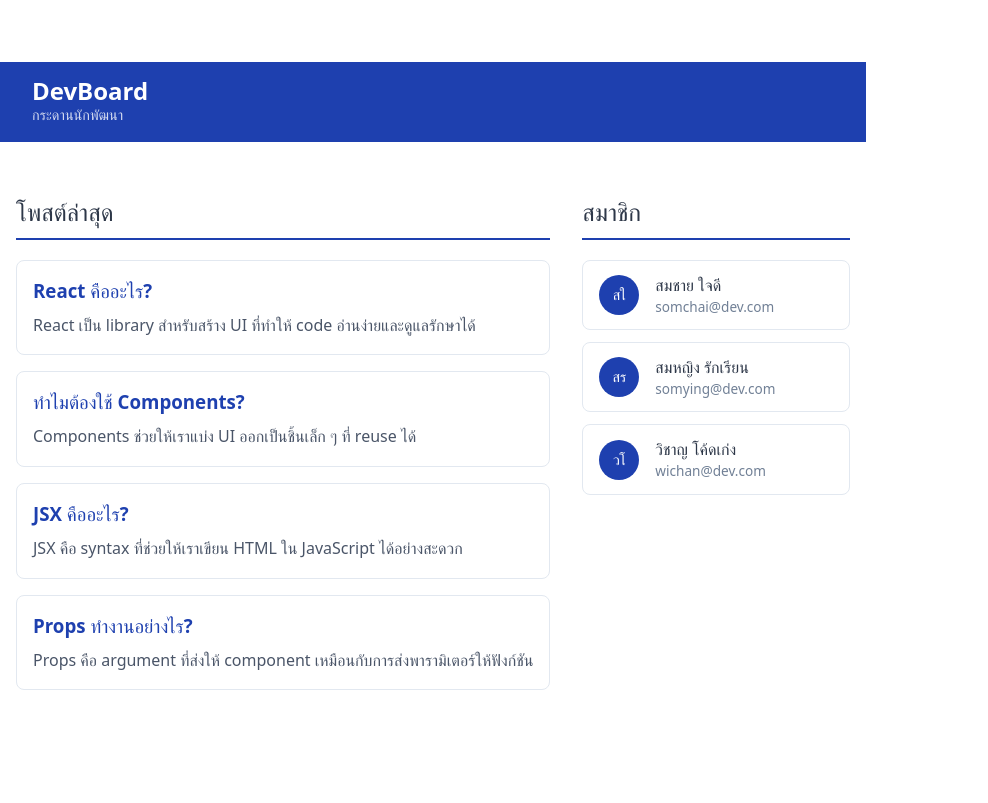
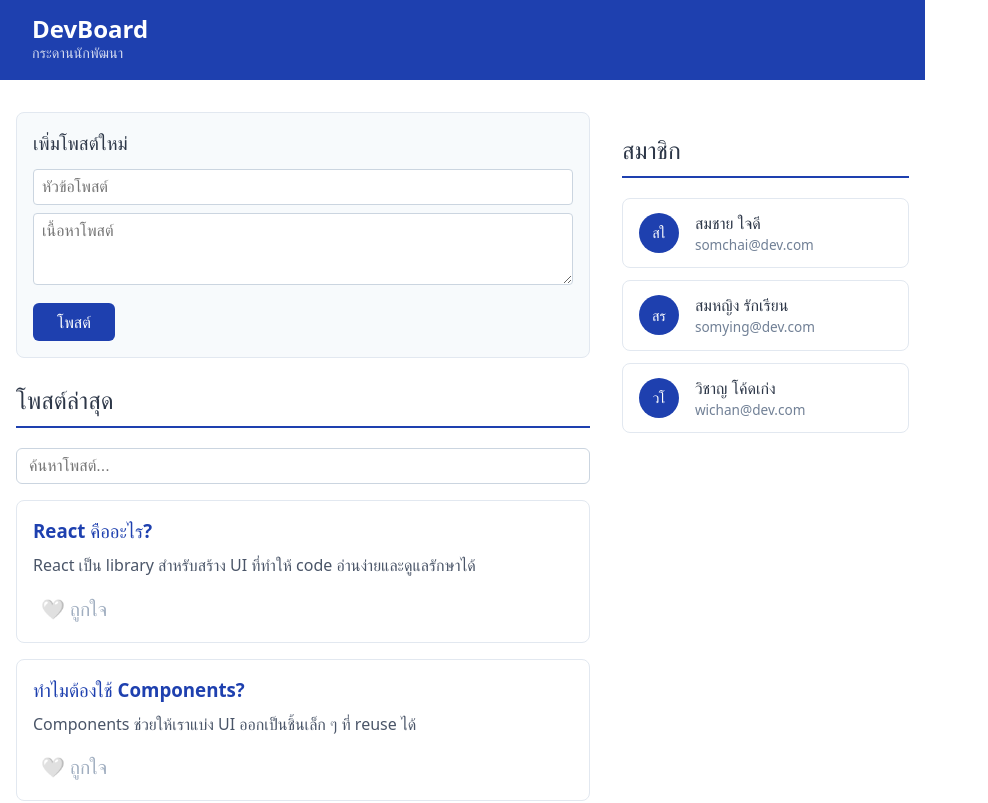
Before and after one commit to 67160040-oss/67160040-devboard, a React (Vite) app: page / in a window 1280 px wide. Shown: the top 803 px of the page, without its empty margins (0-988 px from the left). Built offline with nearby package versions, Linux system fonts and the light colour scheme.

Commit message:
feat: task2 - search, favorites, add post form

```diff
--- a/src/App.jsx
+++ b/src/App.jsx
@@ -1,7 +1,10 @@
+import { useState } from "react";
 import Navbar from "./components/Navbar";
 import PostList from "./components/PostList";
 import UserCard from "./components/UserCard";
-const POSTS = [
+import AddPostForm from "./components/AddPostForm";
+
+const INITIAL_POSTS = [
   {
     id: 1,
     title: "React คืออะไร?",
@@ -31,9 +34,33 @@ const USERS = [
 ];
 
 function App() {
+  const [posts, setPosts] = useState(INITIAL_POSTS);
+  const [favorites, setFavorites] = useState([]); // เก็บ id ที่ถูกใจ
+
+  // Toggle ถูกใจ/ยกเลิก
+  function handleToggleFavorite(postId) {
+    setFavorites(
+      (prev) =>
+        prev.includes(postId)
+          ? prev.filter((id) => id !== postId) // ลบออก
+          : [...prev, postId], // เพิ่มเข้า
+    );
+  }
+
+  // เพิ่มโพสต์ใหม่
+  function handleAddPost({ title, body }) {
+    const newPost = {
+      id: Date.now(), // ใช้ timestamp เป็น id ชั่วคราว
+      title,
+      body,
+    };
+    setPosts((prev) => [newPost, ...prev]); // เพิ่มไว้ด้านบน
+  }
+
   return (
     <div>
-      <Navbar />
+      <Navbar favoriteCount={favorites.length} />
+
       <div
         style={{
           maxWidth: "900px",
@@ -44,12 +71,17 @@ function App() {
           gap: "2rem",
         }}
       >
-        {/* คอลัมน์ซ้าย: โพสต์ */}
+        {/* คอลัมน์ซ้าย */}
         <div>
-          <PostList posts={POSTS} />
+          <AddPostForm onAddPost={handleAddPost} />
+          <PostList
+            posts={posts}
+            favorites={favorites}
+            onToggleFavorite={handleToggleFavorite}
+          />
         </div>
 
-        {/* คอลัมน์ขวา: สมาชิก */}
+        {/* คอลัมน์ขวา */}
         <div>
           <h2
             style={{
--- /dev/null
+++ b/src/components/AddPostForm.jsx
@@ -0,0 +1,82 @@
+import { useState } from "react";
+
+function AddPostForm({ onAddPost }) {
+  const [title, setTitle] = useState("");
+  const [body, setBody] = useState("");
+
+  function handleSubmit(e) {
+    e.preventDefault();
+    if (!title.trim() || !body.trim()) return; // ป้องกันส่งว่าง
+
+    onAddPost({ title, body });
+    setTitle(""); // เคลียร์ form
+    setBody("");
+  }
+
+  return (
+    <form
+      onSubmit={handleSubmit}
+      style={{
+        border: "1px solid #e2e8f0",
+        borderRadius: "8px",
+        padding: "1rem",
+        marginBottom: "1.5rem",
+        background: "#f7fafc",
+      }}
+    >
+      <h3 style={{ margin: "0 0 0.75rem", color: "#2d3748" }}>
+        เพิ่มโพสต์ใหม่
+      </h3>
+
+      <input
+        type="text"
+        placeholder="หัวข้อโพสต์"
+        value={title}
+        onChange={(e) => setTitle(e.target.value)}
+        style={{
+          width: "100%",
+          padding: "0.5rem",
+          marginBottom: "0.5rem",
+          border: "1px solid #cbd5e0",
+          borderRadius: "4px",
+          fontSize: "1rem",
+          boxSizing: "border-box",
+        }}
+      />
+
+      <textarea
+        placeholder="เนื้อหาโพสต์"
+        value={body}
+        onChange={(e) => setBody(e.target.value)}
+        rows={3}
+        style={{
+          width: "100%",
+          padding: "0.5rem",
+          marginBottom: "0.75rem",
+          border: "1px solid #cbd5e0",
+          borderRadius: "4px",
+          fontSize: "1rem",
+          resize: "vertical",
+          boxSizing: "border-box",
+        }}
+      />
+
+      <button
+        type="submit"
+        style={{
+          background: "#1e40af",
+          color: "white",
+          border: "none",
+          padding: "0.5rem 1.5rem",
+          borderRadius: "6px",
+          cursor: "pointer",
+          fontSize: "1rem",
+        }}
+      >
+        โพสต์
+      </button>
+    </form>
+  );
+}
+
+export default AddPostForm;
--- a/src/components/Navbar.jsx
+++ b/src/components/Navbar.jsx
@@ -1,12 +1,35 @@
-function Navbar() {
+function Navbar({ favoriteCount }) {
   return (
     <nav
-      style={{ background: "#1e40af", color: "white", padding: "1rem 2rem" }}
+      style={{
+        background: "#1e40af",
+        color: "white",
+        padding: "1rem 2rem",
+        display: "flex",
+        justifyContent: "space-between",
+        alignItems: "center",
+      }}
     >
-      <h1 style={{ margin: 0, fontSize: "1.5rem" }}>DevBoard</h1>
-      <p style={{ margin: 0, fontSize: "0.9rem", opacity: 0.8 }}>
-        กระดานนักพัฒนา
-      </p>
+      <div>
+        <h1 style={{ margin: 0, fontSize: "1.5rem" }}>DevBoard</h1>
+        <p style={{ margin: 0, fontSize: "0.9rem", opacity: 0.8 }}>
+          กระดานนักพัฒนา
+        </p>
+      </div>
+
+      {favoriteCount > 0 && (
+        <div
+          style={{
+            background: "#e53e3e",
+            borderRadius: "20px",
+            padding: "0.25rem 0.75rem",
+            fontSize: "0.9rem",
+            fontWeight: "bold",
+          }}
+        >
+          ❤️ {favoriteCount} ถูกใจ
+        </div>
+      )}
     </nav>
   );
 }
--- a/src/components/PostCard.jsx
+++ b/src/components/PostCard.jsx
@@ -1,4 +1,4 @@
-function PostCard({ title, body }) {
+function PostCard({ title, body, isFavorite, onToggleFavorite }) {
   return (
     <div
       style={{
@@ -10,7 +10,25 @@ function PostCard({ title, body }) {
       }}
     >
       <h3 style={{ margin: "0 0 0.5rem", color: "#1e40af" }}>{title}</h3>
-      <p style={{ margin: 0, color: "#4a5568", lineHeight: 1.6 }}>{body}</p>
+      <p style={{ margin: "0 0 0.75rem", color: "#4a5568", lineHeight: 1.6 }}>
+        {body}
+      </p>
+
+      {/* ปุ่มถูกใจ */}
+      <button
+        onClick={onToggleFavorite}
+        style={{
+          background: "none",
+          border: "none",
+          cursor: "pointer",
+          fontSize: "1.2rem",
+          padding: "0.25rem 0.5rem",
+          borderRadius: "4px",
+          color: isFavorite ? "#e53e3e" : "#a0aec0",
+        }}
+      >
+        {isFavorite ? "❤️ ถูกใจแล้ว" : "🤍 ถูกใจ"}
+      </button>
     </div>
   );
 }
--- a/src/components/PostList.jsx
+++ b/src/components/PostList.jsx
@@ -1,6 +1,14 @@
+import { useState } from "react";
 import PostCard from "./PostCard";
 
-function PostList({ posts }) {
+function PostList({ posts, favorites, onToggleFavorite }) {
+  const [search, setSearch] = useState("");
+
+  // กรองโพสต์ตาม search
+  const filtered = posts.filter((post) =>
+    post.title.toLowerCase().includes(search.toLowerCase()),
+  );
+
   return (
     <div>
       <h2
@@ -12,8 +20,40 @@ function PostList({ posts }) {
       >
         โพสต์ล่าสุด
       </h2>
-      {posts.map((post) => (
-        <PostCard key={post.id} title={post.title} body={post.body} />
+
+      {/* Search Input */}
+      <input
+        type="text"
+        placeholder="ค้นหาโพสต์..."
+        value={search}
+        onChange={(e) => setSearch(e.target.value)}
+        style={{
+          width: "100%",
+          padding: "0.5rem 0.75rem",
+          border: "1px solid #cbd5e0",
+          borderRadius: "6px",
+          fontSize: "1rem",
+          marginBottom: "1rem",
+          boxSizing: "border-box",
+        }}
+      />
+
+      {/* ถ้าไม่พบโพสต์ */}
+      {filtered.length === 0 && (
+        <p style={{ color: "#718096", textAlign: "center", padding: "2rem" }}>
+          ไม่พบโพสต์ที่ค้นหา
+        </p>
+      )}
+
+      {/* แสดงรายการโพสต์ */}
+      {filtered.map((post) => (
+        <PostCard
+          key={post.id}
+          title={post.title}
+          body={post.body}
+          isFavorite={favorites.includes(post.id)}
+          onToggleFavorite={() => onToggleFavorite(post.id)}
+        />
       ))}
     </div>
   );
```
